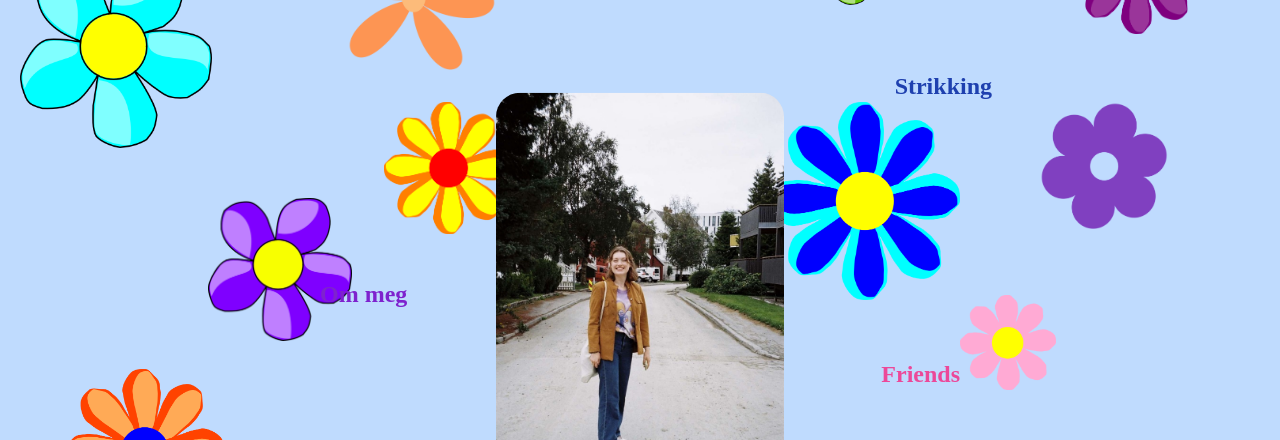
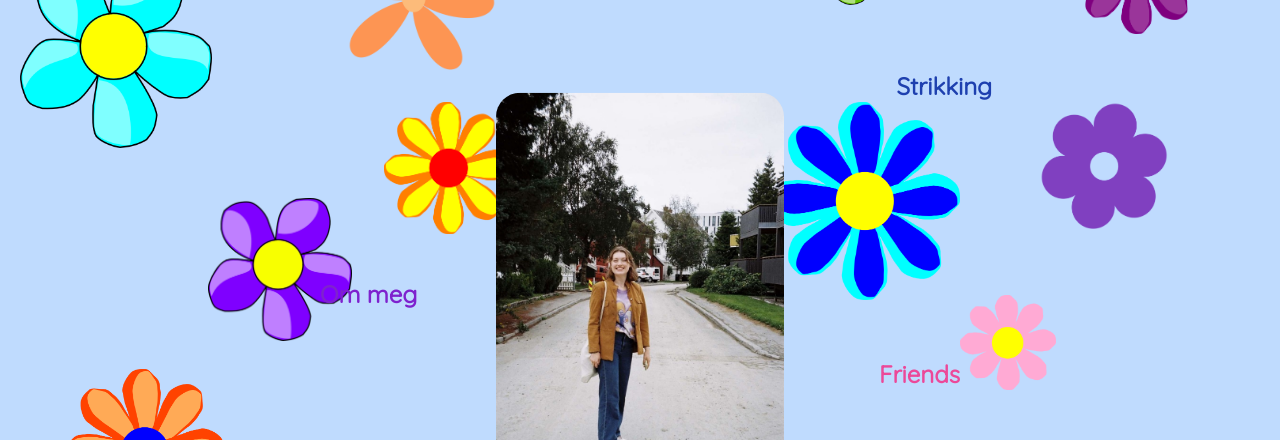
Before and after one commit to aurorakennedy/hjemmesnekk, a React (Vite) app: page / in a window 1280 px wide. Shown: the part 234-674 px from the top of the page. Built offline with nearby package versions, Linux system fonts and the light colour scheme; a web font is replaced by a local one.

Commit message:
add new font

```diff
--- a/index.html
+++ b/index.html
@@ -16,6 +16,11 @@
       href="https://fonts.googleapis.com/css2?family=Playpen+Sans&display=swap"
       rel="stylesheet"
     />
+
+    <link
+      href="https://fonts.googleapis.com/css2?family=Quicksand&display=swap"
+      rel="stylesheet"
+    />
   </head>
   <body>
     <div id="root"></div>
--- a/src/components/Navbar.tsx
+++ b/src/components/Navbar.tsx
@@ -1,6 +1,6 @@
 const Navbar = () => {
   return (
-    <nav className="flex flex-col font-playpen text-center sm:flex-row sm:text-left sm:justify-between py-4 px-10  sm:items-baseline w-full">
+    <nav className="flex flex-col font-quicksand text-center sm:flex-row sm:text-left sm:justify-between py-4 px-10  sm:items-baseline w-full">
       <div className="mb-2 sm:mb-0">
         <a
           href="/"
@@ -30,24 +30,6 @@ const Navbar = () => {
         </a>
       </div>
     </nav>
-    // <nav className="flex flex-col text-center w-full pt-8 ">
-    //   <div className="">
-    //     <a
-    //       className=" pl-10 font-rock font-extrabold text-4xl text-pink-600 "
-    //       href="/"
-    //     >
-    //       Aurora Kennedy{" "}
-    //     </a>
-    //   </div>
-    //   <div className="font-playpen text-xl text-gray-700 ">
-    //     <a className="hover:text-pink-600" href="/Kniting">
-    //       Knitting{" "}
-    //     </a>
-    //     <a className="hover:text-pink-600" href="/Friends">
-    //       Friends{" "}
-    //     </a>
-    //   </div>
-    // </nav>
   );
 };
 
--- a/src/pages/About.tsx
+++ b/src/pages/About.tsx
@@ -7,7 +7,7 @@ const About = () => {
       <div className="min-h-screen  bg-purple-200">
         <Navbar />
         <div className="text-center pt-10">
-          <h1 className="text-2xl font-playpen font-semibold">About:</h1>
+          <h1 className="text-2xl font-quicksand font-semibold">About:</h1>
           <br />
           <p className=" px-56">
             Hi, I'm Aurora, an informatics student. I created this webpage to
--- a/src/pages/Friends.tsx
+++ b/src/pages/Friends.tsx
@@ -15,7 +15,7 @@ function Friends() {
     <div className=" min-h-screen bg-pink-200">
       <Navbar />
       <div>
-        <h1 className="text-2xl font-semibold text-center pt-10 font-playpen">
+        <h1 className="text-2xl font-semibold text-center pt-10 font-quicksand">
           {" "}
           Have a look at my friends webpages:
         </h1>
--- a/src/pages/Home.tsx
+++ b/src/pages/Home.tsx
@@ -26,7 +26,7 @@ const Home = () => {
         <div className="absolute top-1/2 left-80">
           <button
             onClick={gotToAbout}
-            className="text-purple-700 font-bold font-playpen text-2xl hover:text-pink-600"
+            className="text-purple-700 font-bold font-quicksand text-2xl hover:text-pink-600"
           >
             {" "}
             Om meg{" "}
@@ -35,7 +35,7 @@ const Home = () => {
         <div className="absolute top-48 right-72">
           <button
             onClick={gotToKnitting}
-            className="text-blue-800 font-bold font-playpen text-2xl hover:text-pink-600"
+            className="text-blue-800 font-bold font-quicksand text-2xl hover:text-pink-600"
           >
             {" "}
             Strikking{" "}
@@ -44,7 +44,7 @@ const Home = () => {
         <div className="absolute bottom-72 right-80">
           <button
             onClick={gotToFriends}
-            className="text-pink-500 font-bold font-playpen text-2xl hover:text-pink-600"
+            className="text-pink-500 font-bold font-quicksand text-2xl hover:text-pink-600"
           >
             {" "}
             Friends{" "}
--- a/src/pages/Kniting.tsx
+++ b/src/pages/Kniting.tsx
@@ -16,7 +16,7 @@ const Kniting = () => {
     <div className=" min-h-screen bg-blue-200">
       <Navbar />
       <div>
-        <h1 className="text-2xl font-semibold text-center text-gray-800 pt-10 font-playpen">
+        <h1 className="text-2xl font-semibold text-center text-gray-800 pt-10 font-quicksand">
           {" "}
           Some of my knitting:
         </h1>
--- a/tailwind.config.js
+++ b/tailwind.config.js
@@ -7,6 +7,7 @@ module.exports = {
         burtons: "burtons",
         rock: "'Rock 3D', cursive",
         playpen: "'Playpen Sans', cursive;",
+        quicksand: "'Quicksand', sans-serif;",
       },
     },
   },
```
